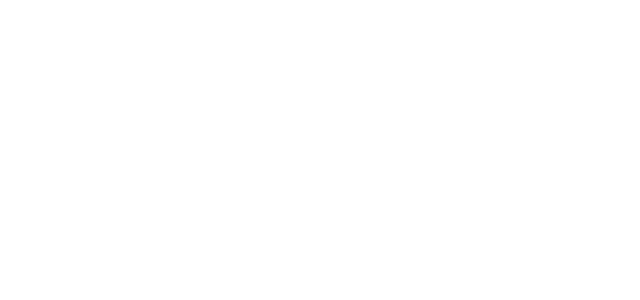
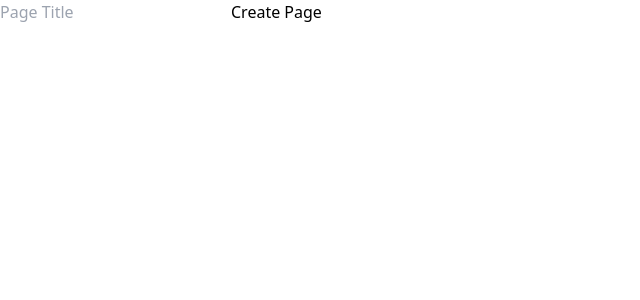
Before and after one commit to arn4v/minar, a React (Vite) app: page / in a window 1280 px wide. Shown: the top 300 px of the page, without its empty margins (0-640 px from the left). Built offline with nearby package versions, Linux system fonts and the light colour scheme.

Commit message:
Add createPage, createBlock, addPrimaryBlockToPage actions

```diff
--- a/src/Router.tsx
+++ b/src/Router.tsx
@@ -6,10 +6,8 @@ export function Router() {
   return (
     <BrowserRouter>
       <Routes>
-        <Route path="/">
-          <Route index element={<AllPage />} />
-          <Route path="page/:id" element={<Page />} />
-        </Route>
+        <Route path="/" element={<AllPage />} />
+        <Route path="/page/:id" element={<Page />} />
       </Routes>
     </BrowserRouter>
   );
--- a/src/components/Block.jsx
+++ b/src/components/Block.jsx
@@ -8,7 +8,11 @@ const parseBlockContent = (content) => {
 };
 
 export function Block({ id, blockChildren }) {
-  const block = useStore((state) => state.data.blocks[id]);
+  const blocks = useStore((state) => state.data.blocks);
+
+  console.log(id, blockChildren, blocks);
+
+  return null;
 
   return (
     <div className="flex flex-col">
--- a/src/components/PageEditor.jsx
+++ b/src/components/PageEditor.jsx
@@ -6,9 +6,9 @@ import { PageHeading } from "./PageHeading";
 
 export function PageEditor() {
   const { id } = useParams();
-  const page = useStore((state) => {
+  const { page } = useStore((state) => {
     const page = state.data.pages[id];
-    return page;
+    return { page };
   });
 
   return (
--- a/src/components/PageHeading.jsx
+++ b/src/components/PageHeading.jsx
@@ -1,21 +1,24 @@
-import { useParams } from "react-router-dom";
+import * as React from "react";
 import { debounce } from "lodash-es";
 import { useStore } from "../store";
 
 export function PageHeading({ pageId }) {
   const { pageTitle, renamePage } = useStore((state) => ({
-    pageTitle: state.data.pages[id].title,
+    pageTitle: state.data.pages[pageId].title,
     renamePage: state.actions.renamePage,
   }));
 
+  const onTitleChange = React.useMemo(() => {
+    return debounce((e) => {
+      renamePage({ id: pageId, title: e.target.innerHTML });
+    }, 200);
+  }, [renamePage, pageId]);
+
   return (
     <h1
-      className="text-xl font-semibold"
+      className="text-xl font-semibold bg-gray-50 rounded-md shadow px-4 py-2 focus:outline-none focus:bg-white"
       contentEditable
-      onInput={debounce(
-        (e) => renamePage({ title: e.currentTarget.innerHTML }),
-        5000
-      )}
+      onInput={onTitleChange}
       dangerouslySetInnerHTML={{
         __html: pageTitle,
       }}
--- a/src/components/Sidebar.tsx
+++ b/src/components/Sidebar.tsx
@@ -3,11 +3,11 @@ import { Link } from "react-router-dom";
 
 export function Sidebar() {
   return (
-    <div className="w-1/6 h-full py-2 px-5 flex flex-col text-stone-800 bg-gray-100">
+    <div className="w-1/6 h-full py-2 px-5 flex flex-col text-stone-200 bg-gray-800">
       <h1 className="text-2xl font-bold">Minar</h1>
       <ul className="mt-8">
         <li>
-          <Link to="/pages">All Pages</Link>
+          <Link to="/">All Pages</Link>
         </li>
       </ul>
     </div>
--- a/src/routes/AllPages.tsx
+++ b/src/routes/AllPages.tsx
@@ -1,3 +1,43 @@
+import * as React from "react";
+import { Link } from "react-router-dom";
+import { useStore } from "../store";
+
 export function AllPage() {
-  return null;
+  const [pageTitle, setPageTitle] = React.useState("");
+  const { createPage, pages, createBlock } = useStore((state) => ({
+    pages: state.data.pages,
+    createPage: state.actions.createPage,
+    createBlock: state.actions.createBlock,
+  }));
+
+  return (
+    <div>
+      <form
+        onSubmit={(e) => {
+          e.preventDefault();
+          const { id } = createPage({ title: pageTitle });
+          createBlock({
+            content: "This is the first block, click here to edit",
+            type: "p",
+            pageId: id,
+          });
+          setPageTitle("");
+        }}
+      >
+        <input
+          placeholder="Page Title"
+          value={pageTitle}
+          onChange={(e) => setPageTitle(e.target.value)}
+        />
+        <button type="submit">Create Page</button>
+      </form>
+      <ul className="mt-8">
+        {Object.values(pages).map(({ id, title }) => (
+          <Link to={`page/${id}`}>
+            <li>{title}</li>
+          </Link>
+        ))}
+      </ul>
+    </div>
+  );
 }
--- a/src/routes/Page.tsx
+++ b/src/routes/Page.tsx
@@ -1,12 +1,15 @@
+import * as React from "react";
 import { Sidebar } from "../components/Sidebar";
 import { PageEditor } from "../components/PageEditor";
-import * as React from "react";
+import { useParams } from "react-router-dom";
 
 export function Page() {
+  const params = useParams();
+
   return (
-    <div className="flex items-center justify-center h-screen w-screen">
+    <div className="flex items-start justify-start h-screen w-screen bg-gray-200">
       <Sidebar />
-      <div className="w-full h-full">
+      <div className="w-full h-full px-24 py-10">
         <PageEditor />
       </div>
     </div>
--- a/src/store.ts
+++ b/src/store.ts
@@ -6,15 +6,13 @@ import { Block, BlockType, Graph } from "./types";
 interface Store {
   data: Graph;
   actions: {
-    createPage(args: { title: string }): void;
-    renamePage(args: { title: string }): void;
-    createBlock(args: {
-      content: string;
-      pageId: string;
-      type: BlockType;
-    }): void;
+    createPage(args: { title: string }): { id: string };
+    renamePage(args: { id: string; title: string }): void;
+    createBlock(args: { content: string; pageId: string; type: BlockType }): {
+      id: string;
+    };
     updateBlockContent(args: { content: string; id: string }): void;
-    addChildToBlock(args: {}): void;
+    addPrimaryBlockToPage(args: { pageId: string; blockId: string }): void;
     updateBlockChildrenOrder(args: {}): void;
     rearrangeBlocks(): void;
     rearrangeParentBlock(): void;
@@ -39,7 +37,7 @@ export const useStore = create<Store>((set, get) => ({
           ...prev.data,
           pages: {
             ...prev.data.pages,
-            [title]: {
+            [id]: {
               id,
               title,
               createdAt: new Date().toISOString(),
@@ -49,16 +47,18 @@ export const useStore = create<Store>((set, get) => ({
           },
         },
       }));
+      return { id };
     },
-    renamePage({ title }) {
+    renamePage({ id, title }) {
       set((prev) => ({
         data: {
           ...prev.data,
           pages: {
             ...prev.data.pages,
-            [title]: {
-              ...prev.data.pages[title],
+            [id]: {
+              ...prev.data.pages[id],
               title,
+              updatedAt: new Date().toISOString(),
             },
           },
         },
@@ -66,6 +66,7 @@ export const useStore = create<Store>((set, get) => ({
     },
     createBlock({ content, pageId, type }) {
       const id = uuid();
+
       set((prev) => ({
         data: {
           ...prev.data,
@@ -83,6 +84,8 @@ export const useStore = create<Store>((set, get) => ({
           },
         },
       }));
+
+      return { id };
     },
     updateBlockContent({ content, id }) {
       set((prev) => ({
@@ -99,7 +102,22 @@ export const useStore = create<Store>((set, get) => ({
         },
       }));
     },
-    addChildToBlock() {},
+    addPrimaryBlockToPage({ pageId, blockId }) {
+      set((prev) => ({
+        data: {
+          ...prev.data,
+          pages: {
+            [pageId]: {
+              ...prev.data.pages[pageId],
+              children: [
+                ...prev.data.pages[pageId].children,
+                { id: blockId, children: [] },
+              ],
+            },
+          },
+        },
+      }));
+    },
     updateBlockChildrenOrder() {},
     addChildrenToBlock() {},
     rearrangeBlocks() {},
--- a/tailwind.config.js
+++ b/tailwind.config.js
@@ -1,7 +1,7 @@
 module.exports = {
-  content: [],
+  content: ["./index.html", "./src/**/*.{vue,js,ts,jsx,tsx}"],
   theme: {
     extend: {},
   },
   plugins: [],
-}
+};
--- a/vite.config.ts
+++ b/vite.config.ts
@@ -4,10 +4,5 @@ import react from "@vitejs/plugin-react";
 
 // https://vitejs.dev/config/
 export default defineConfig({
-  plugins: [
-    react(),
-    mix({
-      handler: "./handler.ts",
-    }),
-  ],
+  plugins: [react()],
 });
```
